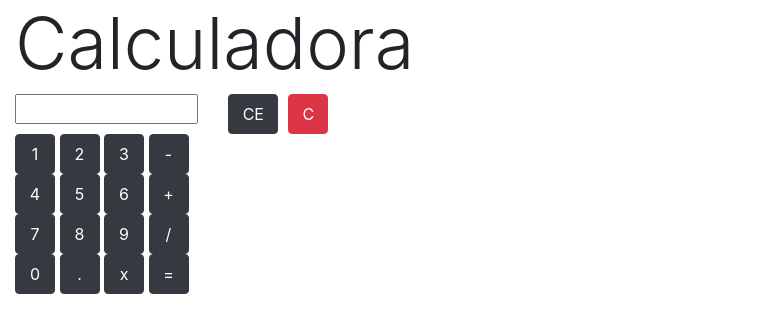
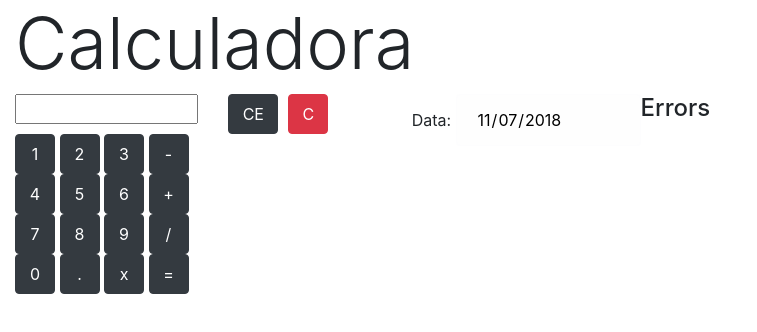
Before and after one commit to jlorf/calculadora, a plain HTML site: page index.html in a window 1280 px wide. Shown: the whole page, without its empty margins (0-757 px from the left). Drawn offline with nearby package versions, Linux system fonts and the light colour scheme.

Commit message:
afegir data

```diff
--- a/index.html
+++ b/index.html
@@ -16,9 +16,16 @@
 <body>
   <div class="container-fluid">
     <h1 class="display-3">Calculadora</h1>
+    <div class="row" style="max-height: 40px;">
+    <div class="col col-sm-2"><input type="text" id="calculadora" style="text-align: right; width: 100%; margin-right: 10px;" onkeyup="executar_operacions(event, this)" oninput="comprovar_input(this)"/></div>
+    <div class="col col-sm-2"><button type="button" class="btn btn-dark" value="_" onclick="botons(this)" style="width: 50px;height: 40px;margin-right: 10px;">CE</button><button class="btn btn-danger" value="C" onclick="botons(this)" style="width: 40px; height: 40px;">C</button><br/></div>
     <div class="row">
-    <div class="col col-sm-2"><input type="text" id="calculadora" style="text-align: right; width: 100%; margin-right: 10px;" onkeyup="executar_operacions(event, this)" oninput="comprovar_input(this)"/></div>
-    <div class="col col-sm-2"><button type="button" class="btn btn-dark" value="_" onclick="botons(this)" style="width: 50px;height: 40px;margin-right: 10px;">CE</button><button class="btn btn-danger" value="C" onclick="botons(this)" style="width: 40px; height: 40px;">C</button><br/></div><p id="errors"></p>
+      <div>
+        <label for="data">Data:</label>
+        <input type="date" class="alert alert-light" style="color: black;" id="data" disabled />
+      </div>
+      <div><h4>Errors</h4><p id="errors"></p></div>
+    </div>
     </div>
 
     <button type="button" class="btn btn-dark" value="1" onclick="botons(this)" style="width: 40px; height: 40px;">1</button>
--- a/js/index.js
+++ b/js/index.js
@@ -1,4 +1,4 @@
-var maxLength = 5;
+const maxLength = 5;
 var valors = [];
 var valor = 0;
 function botons(b) {
@@ -65,3 +65,7 @@ function executar_operacions(event, input) {
     document.getElementById("resultat").click();
   }
 }
+
+$(document).ready(function() {
+    document.getElementById("data").valueAsDate = new Date();
+});
```
